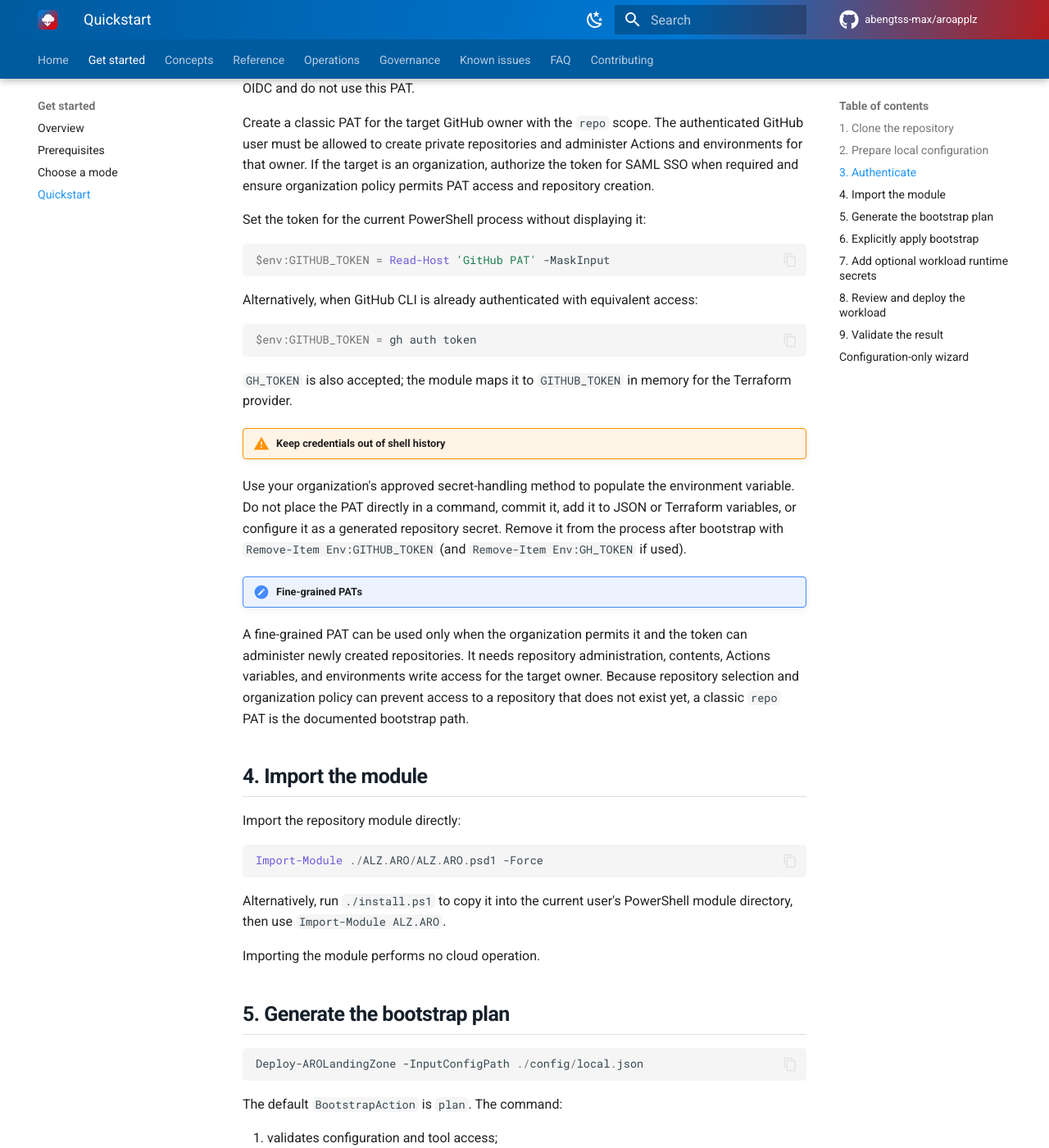
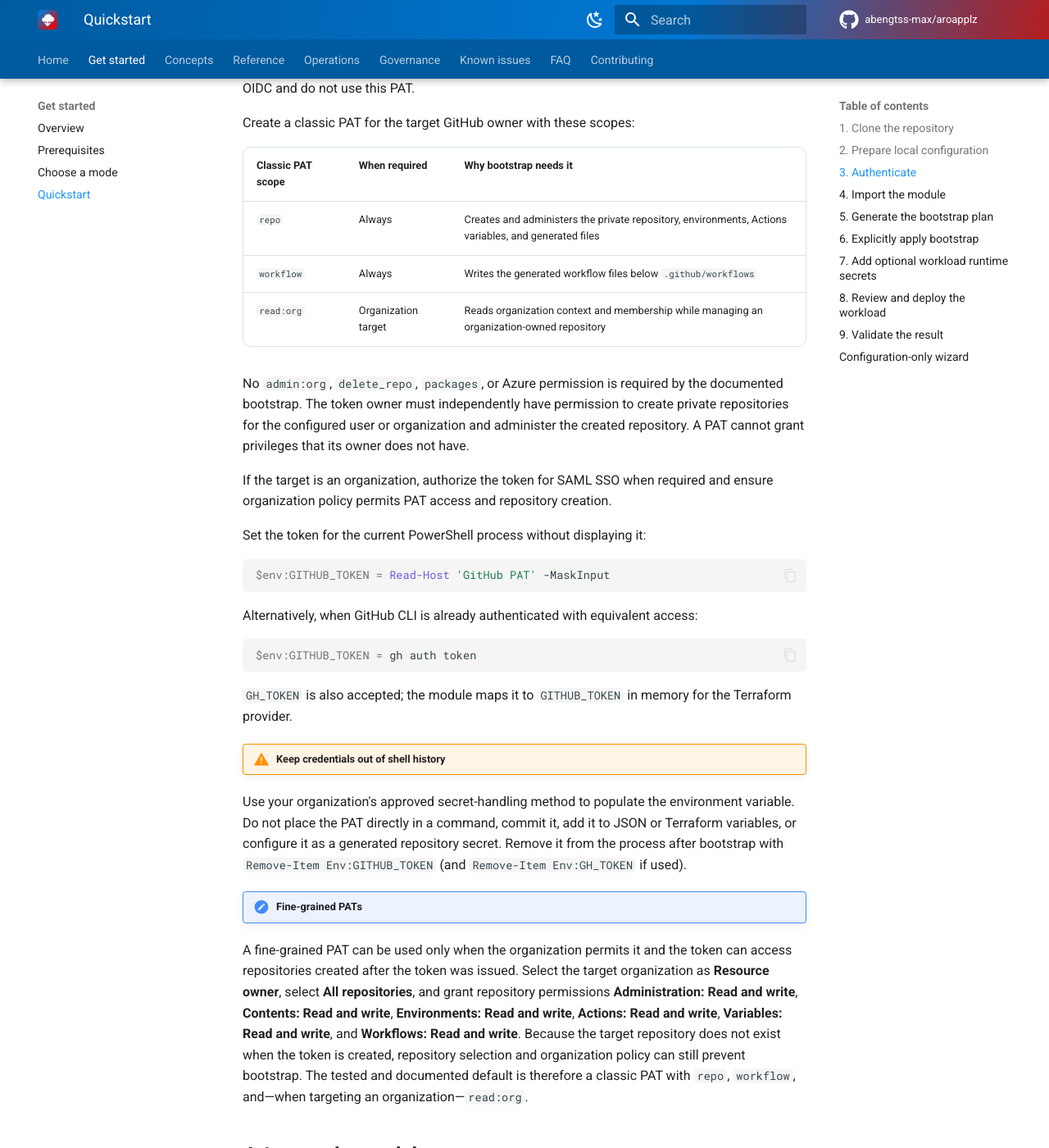
Before and after one commit to abengtss-max/aroapplz, an MkDocs documentation site: the page built from docs/get-started/quickstart.md, in a window 1280 px wide and 1400 px high, scrolled down 1582 px. Shown: the whole window at 82% size. Built offline with MkDocs 1.6.1 and Material for MkDocs 9.7.7, drawn with Linux system fonts in a browser that asks for light colours; comment, search, counter and statistics services are not loaded.

Commit message:
docs: specify GitHub PAT permissions

```diff
--- a/docs/get-started/quickstart.md
+++ b/docs/get-started/quickstart.md
@@ -61,7 +61,17 @@ az account set --subscription <bootstrap-subscription-id>
 
 The bootstrap **does create and configure the GitHub workload repository**. It uses the Terraform GitHub provider to create the private repository, `plan` and `apply` environments, environment variables, generated files, and workflows. A GitHub personal access token (PAT) is therefore required only while planning and applying bootstrap; generated workload workflows use Azure OIDC and do not use this PAT.
 
-Create a classic PAT for the target GitHub owner with the `repo` scope. The authenticated GitHub user must be allowed to create private repositories and administer Actions and environments for that owner. If the target is an organization, authorize the token for SAML SSO when required and ensure organization policy permits PAT access and repository creation.
+Create a classic PAT for the target GitHub owner with these scopes:
+
+| Classic PAT scope | When required | Why bootstrap needs it |
+| --- | --- | --- |
+| `repo` | Always | Creates and administers the private repository, environments, Actions variables, and generated files |
+| `workflow` | Always | Writes the generated workflow files below `.github/workflows` |
+| `read:org` | Organization target | Reads organization context and membership while managing an organization-owned repository |
+
+No `admin:org`, `delete_repo`, `packages`, or Azure permission is required by the documented bootstrap. The token owner must independently have permission to create private repositories for the configured user or organization and administer the created repository. A PAT cannot grant privileges that its owner does not have.
+
+If the target is an organization, authorize the token for SAML SSO when required and ensure organization policy permits PAT access and repository creation.
 
 Set the token for the current PowerShell process without displaying it:
 
@@ -81,7 +91,7 @@ $env:GITHUB_TOKEN = gh auth token
   Use your organization's approved secret-handling method to populate the environment variable. Do not place the PAT directly in a command, commit it, add it to JSON or Terraform variables, or configure it as a generated repository secret. Remove it from the process after bootstrap with `Remove-Item Env:GITHUB_TOKEN` (and `Remove-Item Env:GH_TOKEN` if used).
 
 !!! note "Fine-grained PATs"
-  A fine-grained PAT can be used only when the organization permits it and the token can administer newly created repositories. It needs repository administration, contents, Actions variables, and environments write access for the target owner. Because repository selection and organization policy can prevent access to a repository that does not exist yet, a classic `repo` PAT is the documented bootstrap path.
+  A fine-grained PAT can be used only when the organization permits it and the token can access repositories created after the token was issued. Select the target organization as **Resource owner**, select **All repositories**, and grant repository permissions **Administration: Read and write**, **Contents: Read and write**, **Environments: Read and write**, **Actions: Read and write**, **Variables: Read and write**, and **Workflows: Read and write**. Because the target repository does not exist when the token is created, repository selection and organization policy can still prevent bootstrap. The tested and documented default is therefore a classic PAT with `repo`, `workflow`, and—when targeting an organization—`read:org`.
 
 ## 4. Import the module
 
```
Also changed, not shown: README.md (+2 -0 lines), docs/get-started/prerequisites.md (+3 -2 lines), docs/reference/identity.md (+1 -1 lines), 1 other file.
